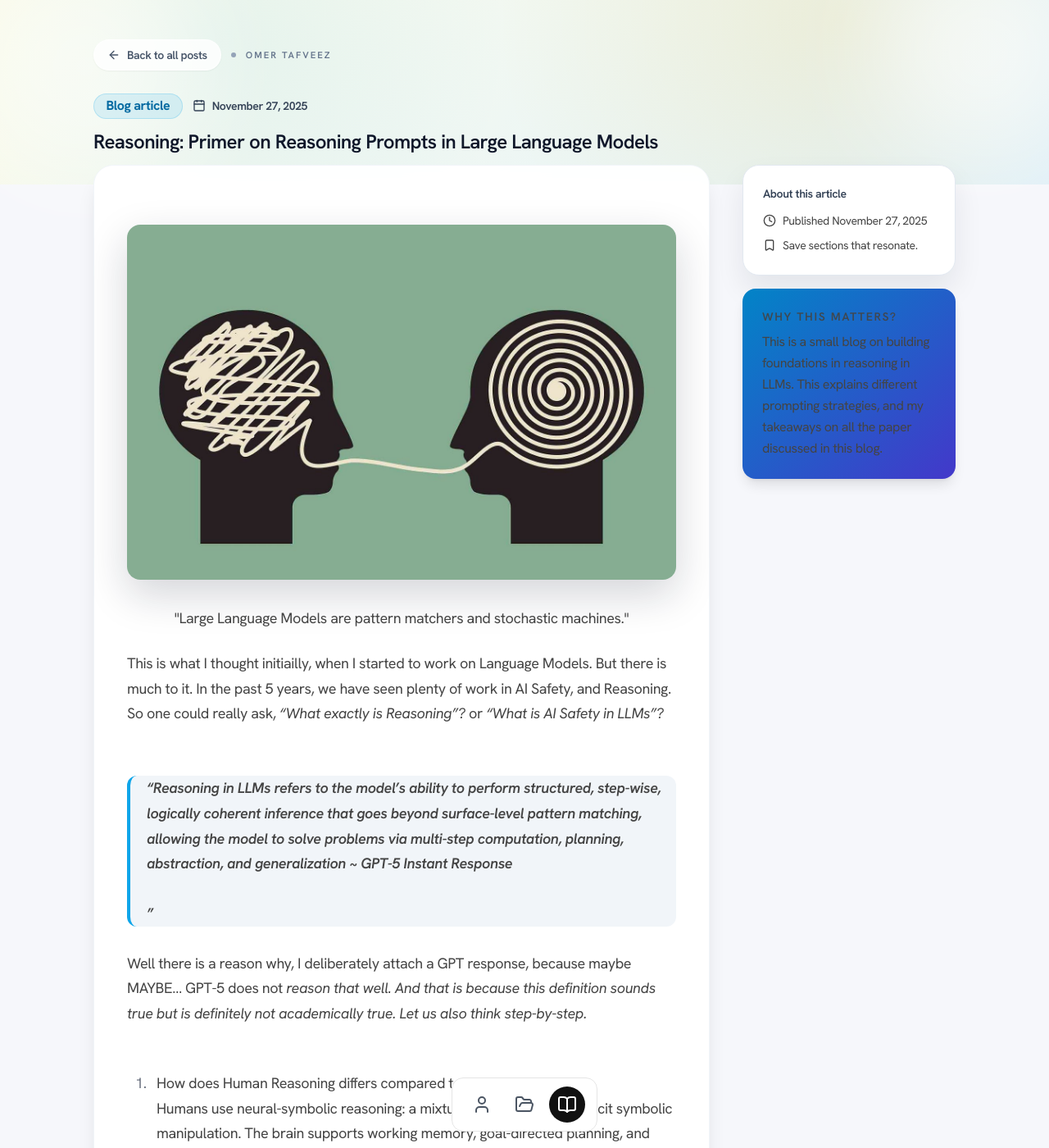
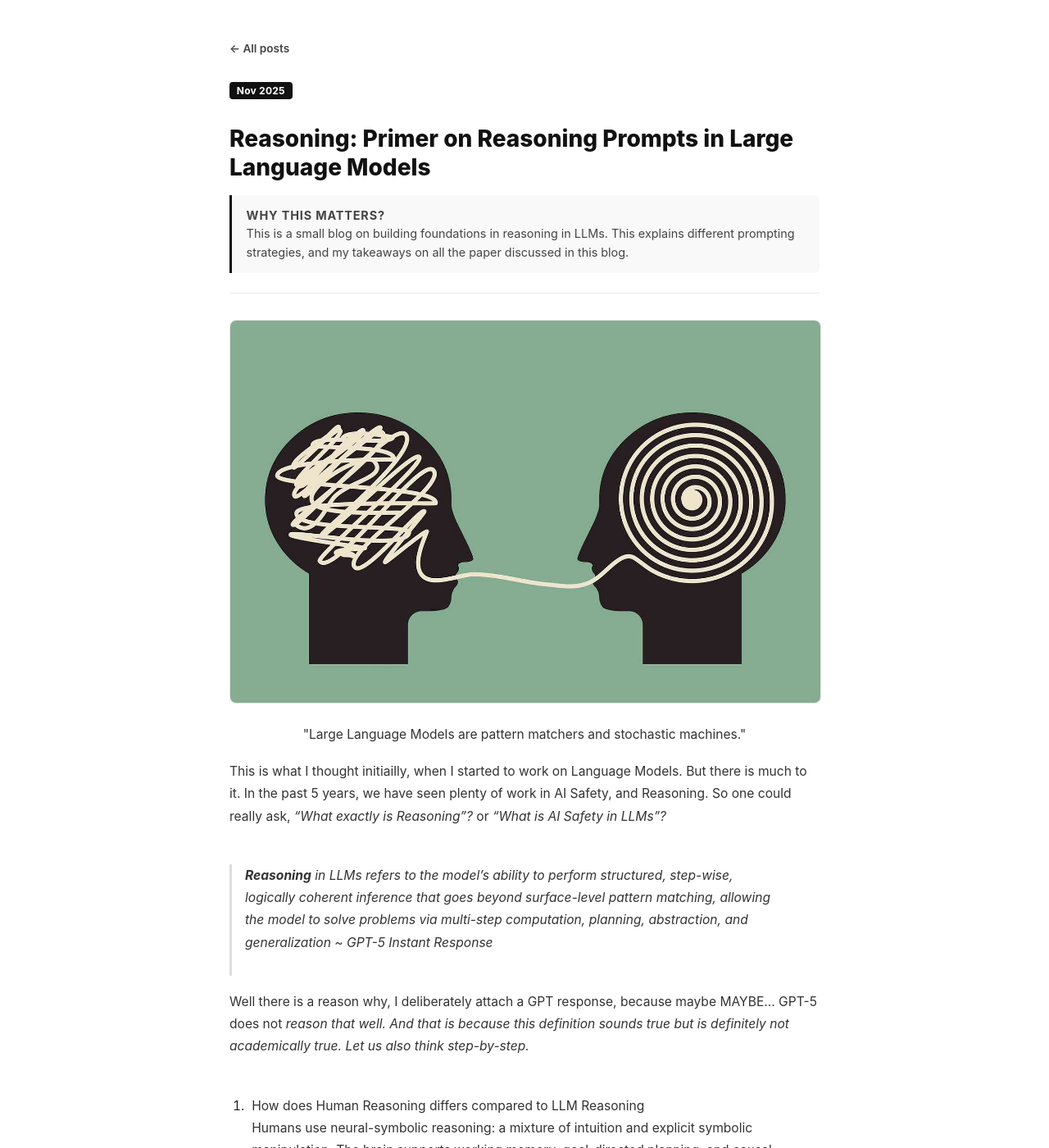
Before and after one commit to omertafveez-2001/omertafveez-2001.github.io, a Jekyll site: the page built from blogs/reasoning-primer/reasoning-primer.md, in a window 1280 px wide and 1400 px high. Shown: the whole window at 82% size. Built offline with Jekyll 4.4.1, drawn with Linux system fonts in a browser that asks for light colours; nearby versions of some CDN libraries.

Commit message:
changed blogs UI

```diff
--- a/_layouts/post.html
+++ b/_layouts/post.html
@@ -4,194 +4,243 @@
   <meta charset="UTF-8">
   <meta name="viewport" content="width=device-width, initial-scale=1.0">
   <title>{{ page.title }}</title>
-  <script src="https://cdn.tailwindcss.com?plugins=typography"></script>
-  <script src="https://polyfill.io/v3/polyfill.min.js?features=es6"></script>
-  <script id="MathJax-script" async
-    src="https://cdn.jsdelivr.net/npm/mathjax@3/es5/tex-mml-chtml.js">
-  </script>
-
 
   <!-- Fonts -->
-  <link href="https://fonts.googleapis.com/css2?family=Bricolage+Grotesque:wght@300;400;500;600;700&display=swap" rel="stylesheet">
   <link href="https://fonts.googleapis.com/css2?family=Hanken+Grotesk:ital,wght@0,100..900;1,100..900&display=swap" rel="stylesheet">
 
-  <!-- Lucide Icons -->
-  <script src="https://unpkg.com/lucide@latest"></script>
+  <!-- MathJax -->
+  <script src="https://polyfill.io/v3/polyfill.min.js?features=es6"></script>
+  <script id="MathJax-script" async src="https://cdn.jsdelivr.net/npm/mathjax@3/es5/tex-mml-chtml.js"></script>
 
-  <!-- Custom Styles -->
+  <!-- Styles -->
   <link rel="stylesheet" href="/style.css">
   <style>
-    /* Blog-specific polish inspired by Hugging Face (light edition) */
-    .blog-hero {
-      background: radial-gradient(circle at 20% 20%, rgba(14, 165, 233, 0.08), transparent 35%),
-                  radial-gradient(circle at 80% 10%, rgba(248, 180, 0, 0.12), transparent 40%),
-                  linear-gradient(135deg, #fefce8, #e0f2fe);
+    .post-wrap {
+      max-width: 720px;
+      margin: 0 auto;
+      padding: 2.5rem 1.25rem 5rem;
     }
-    .blog-shell {
-      max-width: 1100px;
+
+    .post-back {
+      display: inline-flex;
+      align-items: center;
+      gap: 0.35rem;
+      font-size: 0.85rem;
+      font-weight: 600;
+      color: var(--muted);
+      text-decoration: none;
+      margin-bottom: 2rem;
+      transition: color 0.15s;
     }
-    .blog-prose {
-      max-width: 72ch;
-      color: #0f172a;
+
+    .post-back:hover {
+      color: var(--ink);
     }
-    .blog-prose,
-    .blog-prose p,
-    .blog-prose li {
-      line-height: 1.7;
+
+    .post-header {
+      margin-bottom: 2rem;
+      padding-bottom: 1.5rem;
+      border-bottom: 1px solid #ebebeb;
     }
-    .blog-prose h1,
-    .blog-prose h2,
-    .blog-prose h3 {
-      color: #0f172a;
-      letter-spacing: -0.02em;
+
+    .post-date {
+      display: inline-block;
+      font-size: 0.75rem;
       font-weight: 700;
+      letter-spacing: 0.02em;
+      background: var(--ink);
+      color: #fff;
+      padding: 0.18rem 0.55rem;
+      border-radius: 4px;
+      margin-bottom: 0.75rem;
     }
-    .blog-prose h2 {
-      margin-top: 2.5rem;
+
+    .post-title {
+      font-size: 1.75rem !important;
+      font-weight: 800;
+      line-height: 1.25;
+      color: var(--ink);
+      margin-bottom: 0.75rem;
+      padding-bottom: 0 !important;
     }
-    .blog-prose blockquote {
-      border-left: 4px solid #0ea5e9;
-      padding-left: 1.25rem;
-      background: #f1f5f9;
-      border-radius: 12px;
-      color: #0f172a;
-      font-weight: 600;
+
+    .post-reader-note {
+      margin-top: 1rem;
+      padding: 0.9rem 1.1rem;
+      border-left: 3px solid var(--ink);
+      background: #f9f9f9;
+      border-radius: 0 6px 6px 0;
     }
-    .blog-prose a {
-      color: #0ea5e9;
+
+    .post-reader-note-label {
+      font-size: 0.75rem;
       font-weight: 700;
-      text-decoration: none;
-      border-bottom: 1px solid rgba(14, 165, 233, 0.35);
+      letter-spacing: 0.06em;
+      text-transform: uppercase;
+      color: #888;
+      margin-bottom: 0.3rem;
     }
-    .blog-prose pre,
-    .blog-prose code {
+
+    .post-reader-note p {
+      font-size: 0.9rem;
+      color: var(--muted);
+      margin: 0;
+      line-height: 1.55;
+    }
+
+    .post-body {
+      font-size: 0.975rem;
+      line-height: 1.75;
+      color: #222;
+    }
+
+    .post-body p {
+      margin-bottom: 1.1rem;
+      color: #333;
+      line-height: 1.75;
+    }
+
+    .post-body h2 {
+      font-size: 1.2rem !important;
+      font-weight: 800;
+      color: var(--ink);
+      margin-top: 2rem;
+      margin-bottom: 0.6rem;
+      padding-bottom: 0 !important;
+    }
+
+    .post-body h3 {
+      font-size: 1rem !important;
+      font-weight: 700;
+      color: var(--ink);
+      margin-top: 1.5rem;
+      margin-bottom: 0.4rem;
+    }
+
+    .post-body h4 {
+      font-size: 0.95rem !important;
+      font-weight: 700;
+      color: var(--ink);
+      margin-top: 1.25rem;
+      margin-bottom: 0.35rem;
+    }
+
+    .post-body a {
+      color: var(--accent);
+      text-decoration: underline;
+      text-decoration-thickness: 1px;
+      text-underline-offset: 2px;
+    }
+
+    .post-body blockquote {
+      border-left: 3px solid #ddd;
+      padding-left: 1rem;
+      margin-left: 0;
+      color: #555;
+      font-style: italic;
+    }
+
+    .post-body img {
+      max-width: 100%;
+      border-radius: 8px;
+      border: 1px solid #e5e5e5;
+      display: block;
+      margin: 1.5rem auto;
+    }
+
+    .post-body pre {
       background: #0f172a;
       color: #e5e7eb;
-      border-radius: 14px;
-      box-shadow: 0 10px 30px rgba(15, 23, 42, 0.25);
+      border-radius: 8px;
+      padding: 1rem 1.1rem;
+      overflow-x: auto;
+      font-size: 0.875rem;
     }
-    .blog-prose pre {
-      padding: 1.1rem 1.2rem;
+
+    .post-body code {
+      background: #f3f4f6;
+      color: #111;
+      padding: 0.1rem 0.35rem;
+      border-radius: 4px;
+      font-size: 0.875em;
     }
-    .blog-prose img {
-      border-radius: 16px;
-      box-shadow: 0 18px 50px rgba(15, 23, 42, 0.18);
+
+    .post-body pre code {
+      background: none;
+      color: inherit;
+      padding: 0;
     }
-    .meta-pill {
-      display: inline-flex;
-      align-items: center;
-      gap: 0.4rem;
-      padding: 0.4rem 0.9rem;
-      border-radius: 999px;
-      background: rgba(14, 165, 233, 0.12);
-      color: #0369a1;
+
+    .post-body table {
+      width: 100%;
+      border-collapse: collapse;
+      font-size: 0.875rem;
+      margin: 1.25rem 0;
+    }
+
+    .post-body th {
+      background: #f5f5f5;
       font-weight: 700;
-      border: 1px solid rgba(14, 165, 233, 0.2);
+      text-align: left;
+      padding: 0.5rem 0.75rem;
+      border: 1px solid #e5e5e5;
     }
-    .aside-card {
-      border: 1px solid #e2e8f0;
-      background: #fff;
-      border-radius: 20px;
-      box-shadow: 0 18px 35px rgba(15, 23, 42, 0.08);
+
+    .post-body td {
+      padding: 0.45rem 0.75rem;
+      border: 1px solid #e5e5e5;
+    }
+
+    .post-body ul, .post-body ol {
+      padding-left: 1.4rem;
+      margin-bottom: 1rem;
+    }
+
+    .post-body li {
+      margin-bottom: 0.35rem;
+      line-height: 1.65;
+    }
+
+    .scroll-watcher-bar {
+      height: 2px;
+      position: fixed;
+      top: 0;
+      z-index: 1000;
+      background: var(--ink);
+      width: 100%;
+      transform-origin: left;
+      transform: scaleX(0);
+      animation: scroll-watcher-bar linear;
+      animation-timeline: scroll();
+      animation-duration: auto;
     }
   </style>
 </head>
 
-<body class="subpixel-antialiased leading-none tracking-tight relative m-0 p-0 font-['Hanken_Grotesk'] bg-[#f6f7fb] text-[#0f172a]">
-
-  <nav class="floating-nav">
-    <a href="/index.html" class="nav-item">
-      <i data-lucide="user" class="w-6 h-6"></i>
-      <span class="tooltip">Home</span>
-    </a>
-    <a href="/projects.html" class="nav-item">
-      <i data-lucide="folder-open" class="w-6 h-6"></i>
-      <span class="tooltip">Projects</span>
-    </a>
-    <a href="/blogs.html" class="nav-item active">
-      <i data-lucide="book-open" class="w-6 h-6"></i>
-      <span class="tooltip">Blogs</span>
-    </a>
-  </nav>
-
+<body class="page">
   <div class="scroll-watcher-bar"></div>
 
-  <header class="relative blog-hero">
-    <div class="absolute inset-0 pointer-events-none">
-      <div class="absolute -right-12 -top-16 w-64 h-64 bg-white/60 blur-3xl rounded-full"></div>
-      <div class="absolute -left-10 bottom-0 w-72 h-72 bg-white/50 blur-3xl rounded-full"></div>
-    </div>
-    <div class="relative mx-auto blog-shell px-6 pt-12 pb-10">
-      <div class="flex items-center gap-3 text-sm text-slate-600 font-semibold">
-        <a href="/blogs.html" class="inline-flex items-center gap-2 rounded-full bg-white/80 border border-white/70 px-4 py-2 shadow-sm hover:-translate-y-[1px] transition">
-          <i data-lucide="arrow-left" class="w-4 h-4"></i>
-          Back to all posts
-        </a>
-        <span class="h-1.5 w-1.5 rounded-full bg-slate-400"></span>
-        <span class="uppercase tracking-[0.18em] text-[0.7rem] text-slate-500">Omer Tafveez</span>
-      </div>
-      <div class="mt-7 space-y-4">
-        <div class="flex flex-wrap items-center gap-3">
-          <span class="meta-pill">Blog article</span>
+  <div class="post-wrap">
+
+    <a href="/blogs.html" class="post-back">&#8592; All posts</a>
+
+    <header class="post-header">
       {% if page.date %}
-          <span class="text-sm font-semibold text-slate-700 flex items-center gap-2">
-            <i data-lucide="calendar" class="w-4 h-4"></i>
-            {{ page.date | date: "%B %d, %Y" }}
-          </span>
+      <span class="post-date">{{ page.date | date: "%b %Y" }}</span>
       {% endif %}
-          {% if page.tags %}
-          <div class="flex flex-wrap gap-2">
-            {% for tag in page.tags %}
-            <span class="text-xs font-semibold px-3 py-1 rounded-full bg-white/80 border border-slate-200 text-slate-700">{{ tag }}</span>
-            {% endfor %}
+      <h1 class="post-title">{{ page.title }}</h1>
+      {% if page.reader_note %}
+      <div class="post-reader-note">
+        <p class="post-reader-note-label">{{ page.reader_note_title | default: "Note" }}</p>
+        <p>{{ page.reader_note }}</p>
       </div>
       {% endif %}
-        </div>
-        <h1 class="text-4xl md:text-5xl font-semibold tracking-tight text-slate-900 leading-tight">{{ page.title }}</h1>
-        {% if page.subtitle %}
-        <p class="text-lg text-slate-700 max-w-3xl">{{ page.subtitle }}</p>
-        {% endif %}
-      </div>
-    </div>
     </header>
 
-  <main class="relative -mt-6 pb-20">
-    <div class="mx-auto blog-shell px-6 grid lg:grid-cols-[minmax(0,3fr)_minmax(260px,1fr)] gap-10">
-      <article class="prose prose-lg max-w-none blog-prose bg-white/95 backdrop-blur border border-slate-100 rounded-3xl px-8 md:px-10 py-10 shadow-xl">
+    <div class="post-body">
       {{ content }}
-      </article>
-      <aside class="hidden lg:flex flex-col gap-4 sticky top-24 self-start">
-        <div class="aside-card p-6">
-          <p class="text-sm font-semibold text-slate-700 mb-3">About this article</p>
-          <div class="space-y-2 text-sm text-slate-600">
-            {% if page.date %}
-            <p class="flex items-center gap-2">
-              <i data-lucide="clock" class="w-4 h-4"></i>
-              <span>Published {{ page.date | date: "%B %d, %Y" }}</span>
-            </p>
-            {% endif %}
-            <p class="flex items-center gap-2">
-              <i data-lucide="bookmark" class="w-4 h-4"></i>
-              <span>Save sections that resonate.</span>
-            </p>
     </div>
+
   </div>
-        {% assign reader_note_title = page.reader_note_title | default: "Reader note" %}
-        {% assign reader_note = page.reader_note | default: "Each section is spaced for focus, similar to Hugging Face’s clean editorial feel." %}
-        <div class="rounded-2xl p-6 text-white shadow-lg bg-gradient-to-br from-sky-600 to-indigo-700">
-          <p class="text-sm uppercase tracking-[0.12em] font-semibold mb-2 opacity-90">{{ reader_note_title }}</p>
-          <p class="text-base leading-relaxed">{{ reader_note }}</p>
-        </div>
-      </aside>
-    </div>
-  </main>
-
-  <!--Empty Footer-->
-  <!--Same color as the body-->
-  <footer class="bg-transparent py-6"></footer>
-
-  <script>
-    lucide.createIcons();
-  </script>
 </body>
 </html>
--- a/style.css
+++ b/style.css
@@ -887,6 +887,68 @@ html {
     }
 }
 
+/* ── Blog listing entries ── */
+.blog-entries {
+    display: flex;
+    flex-direction: column;
+}
+
+.blog-entry {
+    display: flex;
+    gap: 1rem;
+    align-items: flex-start;
+    padding: 1.1rem 0;
+    border-bottom: 1px solid #ebebeb;
+}
+
+.blog-entry:first-child {
+    border-top: 1px solid #ebebeb;
+}
+
+.blog-entry-meta {
+    flex-shrink: 0;
+    padding-top: 0.1rem;
+}
+
+.blog-entry-body {
+    display: flex;
+    flex-direction: column;
+    gap: 0.3rem;
+    min-width: 0;
+}
+
+.blog-entry-title {
+    font-weight: 700;
+    font-size: 1rem;
+    color: var(--ink);
+    text-decoration: none;
+    line-height: 1.4;
+}
+
+.blog-entry-title:hover {
+    text-decoration: underline;
+    text-underline-offset: 2px;
+}
+
+.blog-entry-desc {
+    color: var(--muted);
+    font-size: 0.875rem;
+    line-height: 1.55;
+    margin: 0;
+}
+
+.blog-read-link {
+    font-size: 0.82rem;
+    font-weight: 600;
+    color: var(--accent);
+    text-decoration: none;
+    margin-top: 0.1rem;
+}
+
+.blog-read-link:hover {
+    text-decoration: underline;
+}
+
 /* Center MathJax equations */
 .prose mjx-container[jax="CHTML"][display="true"] {
   display: flex;
```
Also changed, not shown: blogs.html (+46 -39 lines). Lines whose indentation alone changed are shown as unchanged.
